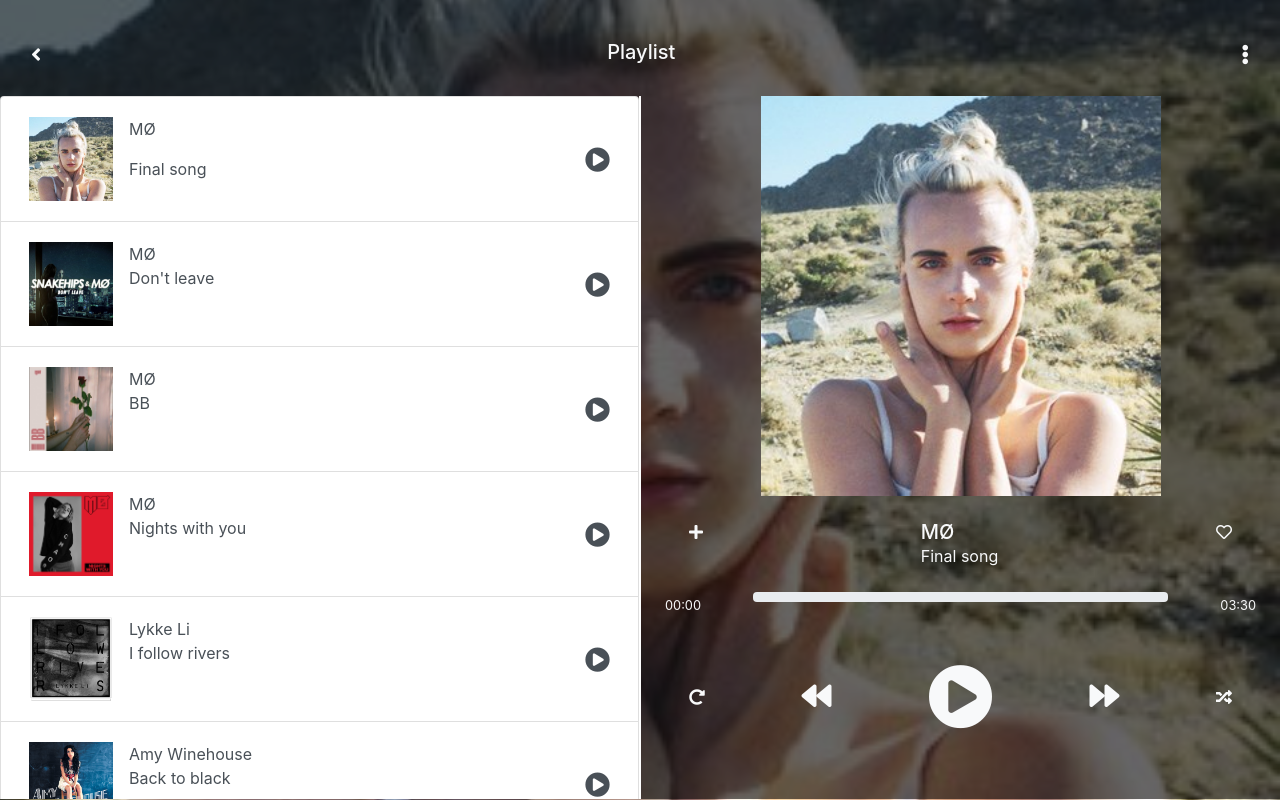
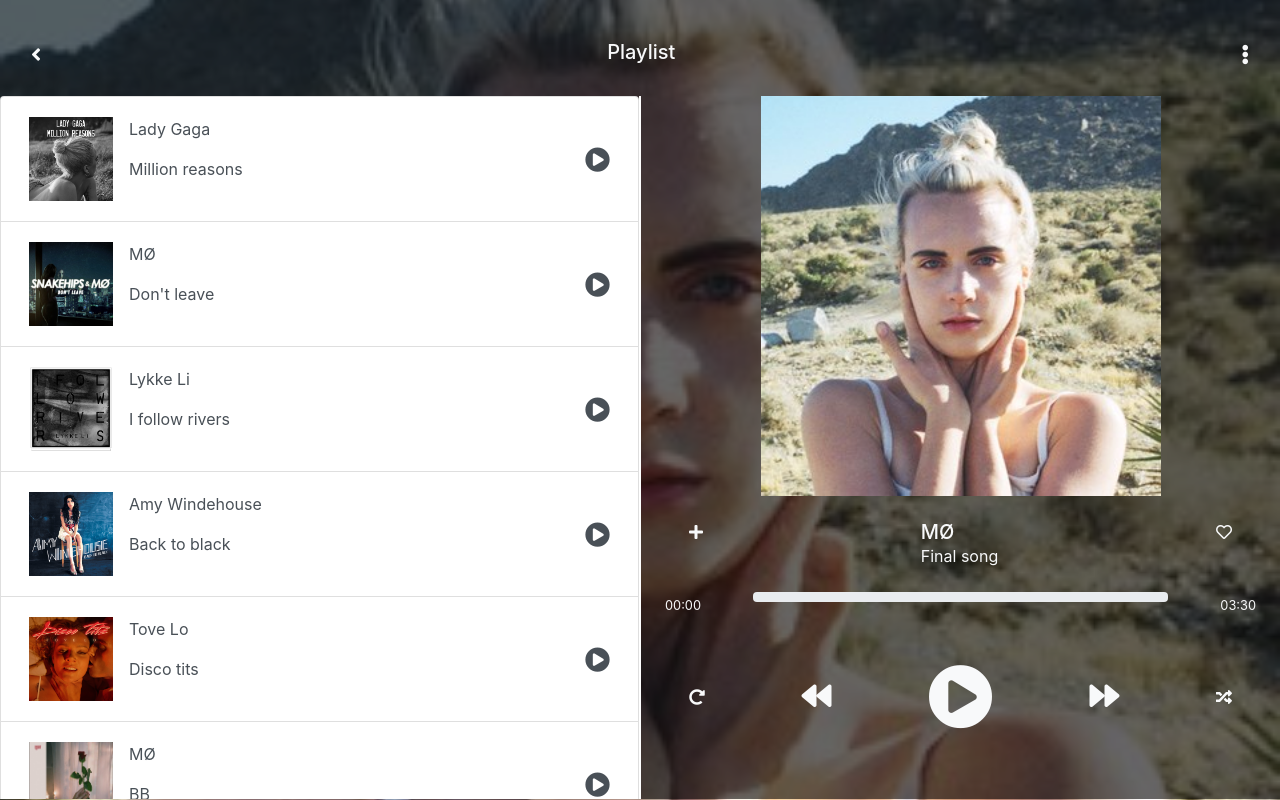
Before and after one commit to pauliht/musicplayer, a website: page www/index.html in a window 1280 px wide. Drawn offline with nearby package versions, Linux system fonts and the light colour scheme.

Commit message:
Render list to browser

```diff
--- a/www/index.html
+++ b/www/index.html
@@ -29,7 +29,7 @@
         <!-- LEFT -->
         <div class="playlistleft col p-0 mt-2">
           <ul class="list-group">
-            <li id="final_song" type="button" class="list-group-item list-group-item-action d-flex">
+            <!-- <li id="final_song" type="button" class="list-group-item list-group-item-action d-flex">
               <img src="/img/final_song.jpg" class="rounded float-left p-2" alt="final_song">
               <div class="artistsong p-2">
                 <span>
@@ -95,7 +95,7 @@
               </div>
               <i class="fas fa-play-circle ml-auto p-2"></i>
               <audio id="audio-disco_tits" src="/mp3/disco_tits.mp3"></audio>
-            </li>
+            </li> -->
           </ul>
         </div>
         <!-- RIGHT -->
--- a/www/main.js
+++ b/www/main.js
@@ -1,54 +1,86 @@
 let musicList= [
   {
-    artist = "MØ",
-    song = "Don't leave",
-    mp3 = /mp3/dont_leave.mp3,
-    pic = /img/dont_leave.jpg
+
+    artist: "Lady Gaga",
+    song: "Million reasons",
+    mp3: "/mp3/dont_leave.mp3",
+    pic: "/img/million_reasons.jpg"
   },
   {
-    artist = "Lykke Li",
-    song = "I follow rivers",
-    mp3 = /mp3/i_follow_rivers.mp3,
-    pic = /img/i_follow_rivers.jpg
+    artist: "MØ",
+    song: "Don't leave",
+    mp3: "/mp3/dont_leave.mp3",
+    pic: "/img/dont_leave.jpg"
   },
   {
-    artist = "Amy Windehouse",
-    song = "Back to black",
-    mp3 = /mp3/back_to_black.mp3,
-    pic = /img/back_to_black.jpg
+    artist: "Lykke Li",
+    song: "I follow rivers",
+    mp3: "/mp3/i_follow_rivers.mp3",
+    pic: "/img/i_follow_rivers.jpg"
   },
   {
-    artist = "Tove Lo",
-    song = "Disco tits",
-    mp3 = /mp3/disco_tits.mp3,
-    pic = /img/disco_tits.jpg
+    artist: "Amy Windehouse",
+    song: "Back to black",
+    mp3: "/mp3/back_to_black.mp3",
+    pic: "/img/back_to_black.jpg"
   },
   {
-    artist = "MØ",
-    song = "BB",
-    mp3 = /mp3/bb.mp3,
-    pic = /img/bb.jpg
+    artist: "Tove Lo",
+    song: "Disco tits",
+    mp3: "/mp3/disco_tits.mp3",
+    pic: "/img/disco_tits.jpg"
+  },
+  {
+    artist: "MØ",
+    song: "BB",
+    mp3: "/mp3/bb.mp3",
+    pic: "/img/bb.jpg"
   }
 ]
 
+musicList.forEach((item, index) =>{
+  $('.list-group').append(`
+  <li id="final_song" type="button" class="list-group-item list-group-item-action d-flex">
+  <img src=${item.pic} class="rounded float-left p-2" alt="final_song">
+  <div class="artistsong p-2">
+    <span>
+      <p>${item.artist}</p>
+    </span>
+    <span>
+      <p>${item.song}</p>
+    </span>
+  </div>
+  <i class="fas fa-play-circle ml-auto p-2"></i>
+  <audio id="audio-final_song" src=${item.mp3} type="audio/mpeg"></audio>
+  </li>
+  `)
+})
 
-let tags = document.getElementsByTagName("LI");
-function playSong(){
-  for(let tag of tags){
-   document.getElementById(tag.id).addEventListener("click", function(){
-      document.getElementById('audio-' + tag.id).play();
-    });
-  }
-}
- playSong();
 
-function pauseSong(){
-  let audioTag = document.getElementById('audio-bb');
-    if(!audioTag.paused){
-     alert("Playing");
-    }
-  }
-pauseSong();
+
+
+
+
+
+
+
+// let tags = document.getElementsByTagName("LI");
+// function playSong(){
+//   for(let tag of tags){
+//    document.getElementById(tag.id).addEventListener("click", function(){
+//       document.getElementById('audio-' + tag.id).play();
+//     });
+//   }
+// }
+//  playSong();
+
+// function pauseSong(){
+//   let audioTag = document.getElementById('audio-bb');
+//     if(!audioTag.paused){
+//      alert("Playing");
+//     }
+//   }
+// pauseSong();
 
 
 
```
Also changed, not shown: www/img/million_reasons.jpg (added).
